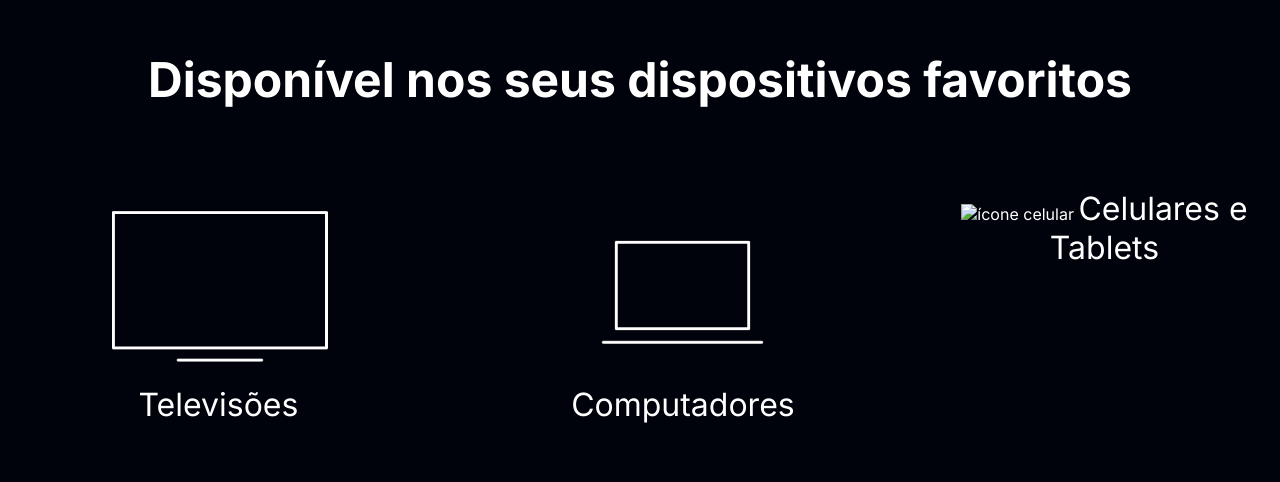
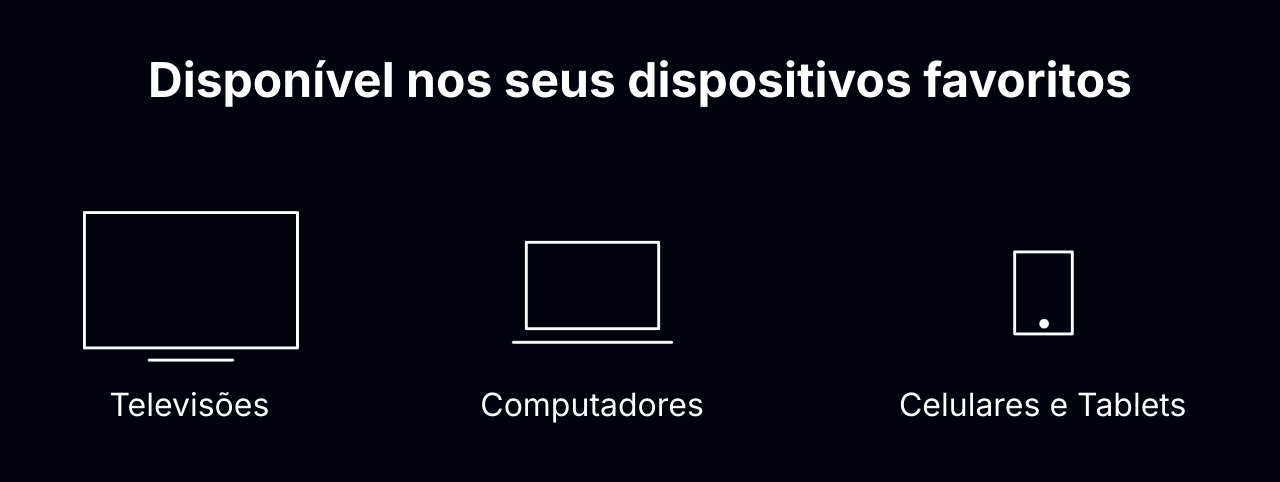
Before and after one commit to Gabreeel/aluraplus-projeto_pratica, a plain HTML site: page index.html in a window 1280 px wide. Shown: the part 3150-3632 px from the top of the page. Drawn offline with Linux system fonts and the light colour scheme; files whose address does not match are found by name.

Commit message:
Update index.html

```diff
--- a/index.html
+++ b/index.html
@@ -59,7 +59,7 @@
                 <he3 class = "lista__item">Computadores</he3>
             </li>
             <li>
-                <img src = "./assets/ceular.png" alt = "ícone celular">
+                <img src = "./assets/celular.png" alt = "ícone celular">
                 <he3 class = "lista__item">Celulares e Tablets</he3>
             </li>
         </ul>
```
